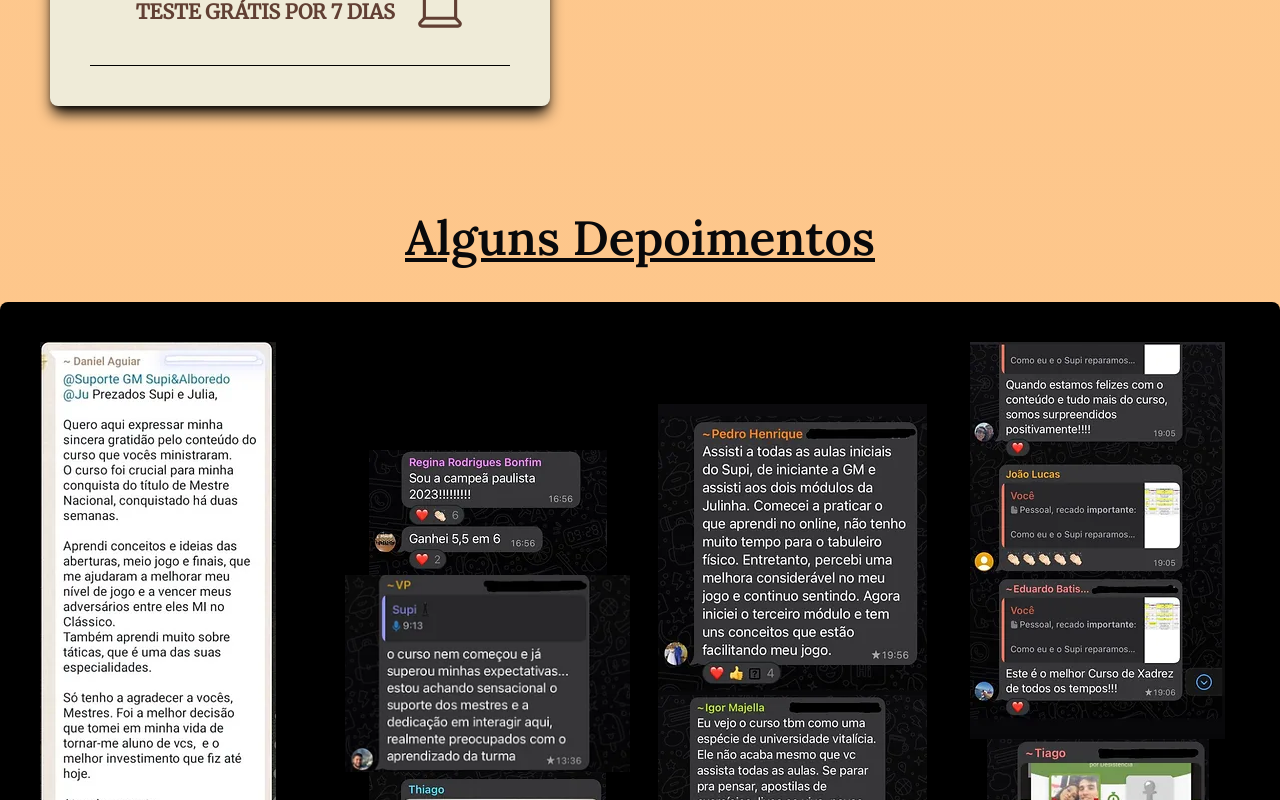
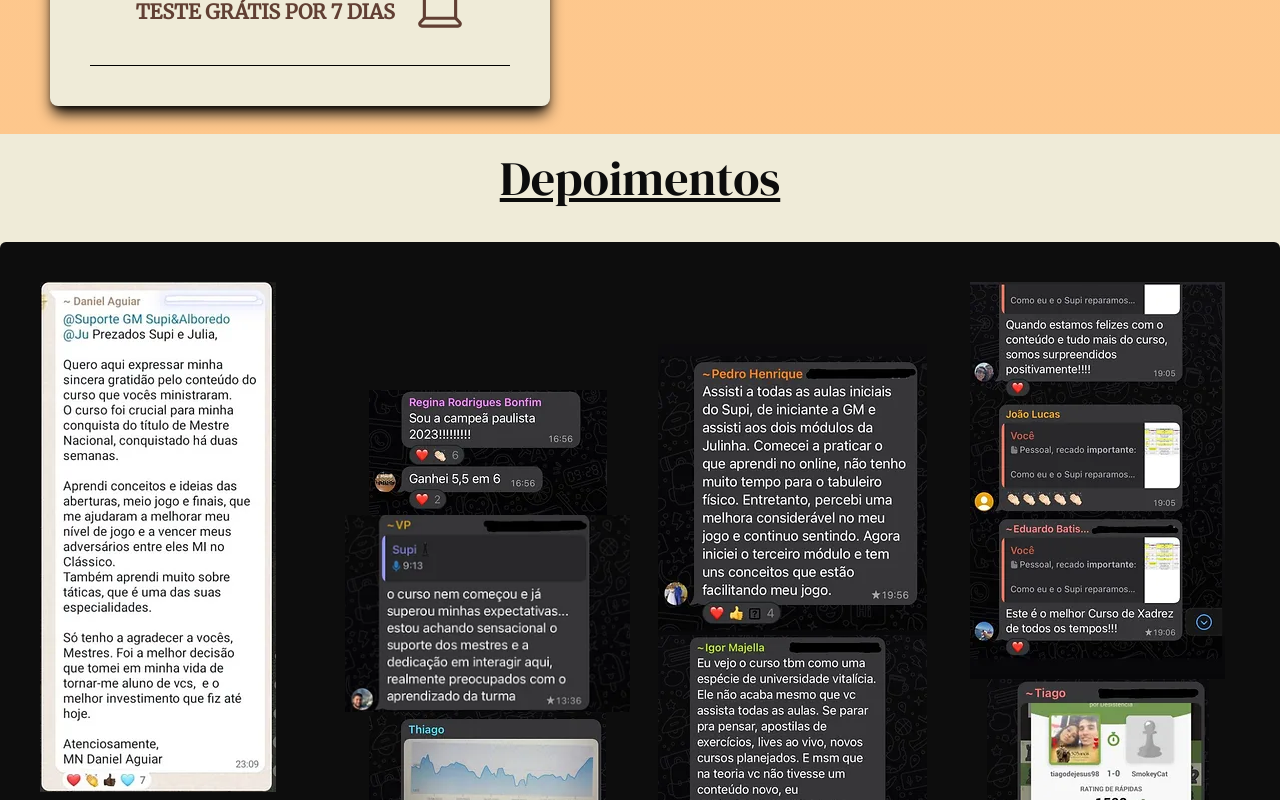
Before and after one commit to devIgor1/gmsupi, a React (Vite) app: page / in a window 1280 px wide. Shown: the part 4540-5340 px from the top of the page. Built offline with nearby package versions, Linux system fonts and the light colour scheme.

Commit message:
style: Change background color, font

```diff
--- a/src/components/shared/Depoimentos.jsx
+++ b/src/components/shared/Depoimentos.jsx
@@ -1,12 +1,12 @@
 const Depoimentos = () => {
   return (
-    <div className="mt-20 min-h-screen">
-      <div className="flex-center">
-        <h1 className="text-5xl font-lora underline text-center">
-          Alguns Depoimentos
+    <div className="min-h-screen bg-[#efebd8] pb-10">
+      <div className="flex-center p-5">
+        <h1 className="text-5xl font-dmSerif underline text-center text-[#0D0D0D]">
+          Depoimentos
         </h1>
       </div>
-      <div className="flex-center mt-10 bg-black wrapper rounded-lg">
+      <div className="flex-center mt-5 bg-[#0D0D0D] wrapper rounded-md">
         <div className="grid grid-cols-2 md:grid-cols-4 gap-5 px-10 py-5">
           <div>
             <img
```
